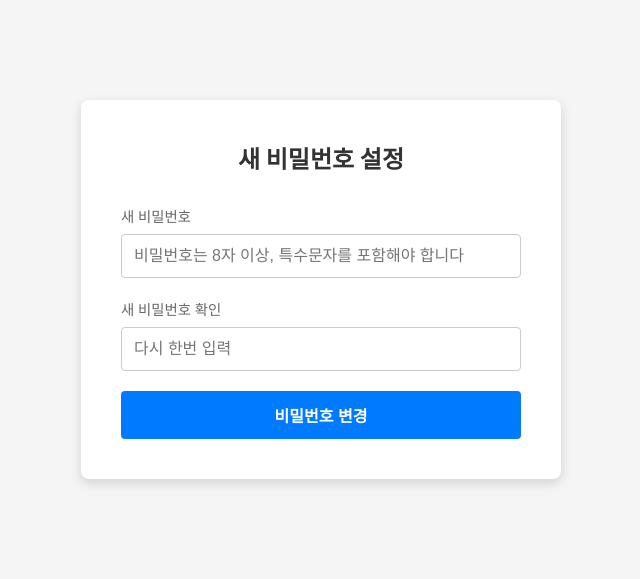
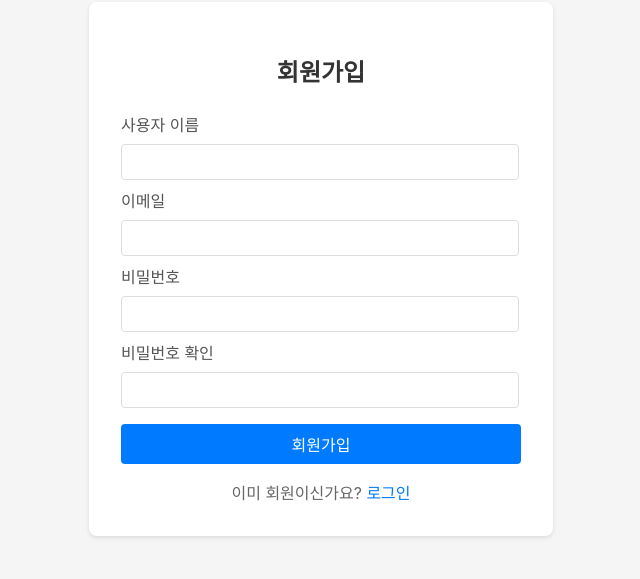
Before and after one commit to cjfwls2639/project_tBC, a React (Create React App) app: page /register in a window 1280 px wide. Shown: the part 131-710 px from the top of the page, without its empty margins (319-959 px from the left). Built offline with nearby package versions, Linux system fonts and the light colour scheme.

Commit message:
회원가입페이지정상화

```diff
--- a/src/Register.js
+++ b/src/Register.js
@@ -1,104 +1,206 @@
-import React, { useState } from 'react';
-import { useParams, useNavigate } from 'react-router-dom';
-import axios from './api/axios.js'; // axios 경로 확인
-import './styles/ResetPasswordPage.css'; // 방금 만든 CSS 파일 import
+import React, { useState } from "react";
+import { useNavigate } from "react-router-dom";
+import axios from "./api/axios.js";
+import "./styles/Register.css";
 
-const ResetPasswordPage = () => {
-  const [password, setPassword] = useState('');
-  const [confirmPassword, setConfirmPassword] = useState('');
-  const [message, setMessage] = useState('');
-  const [messageType, setMessageType] = useState(''); // 'success' 또는 'error'
-  const [isLoading, setIsLoading] = useState(false); // 로딩 상태 추가
+function Register() {
+  const navigate = useNavigate();
+  const [formData, setFormData] = useState({
+    username: "",
+    email: "",
+    password: "",
+    confirmPassword: "",
+  });
+  const [errors, setErrors] = useState({});
+  const [loading, setLoading] = useState(false);
 
-  const { token } = useParams();
-  const navigate = useNavigate();
+  const handleChange = (e) => {
+    const { name, value } = e.target;
+    setFormData((prev) => ({
+      ...prev,
+      [name]: value,
+    }));
+    if (errors[name]) {
+      setErrors((prev) => ({ ...prev, [name]: null }));
+    }
+  };
 
+  const validateForm = () => {
+    const newErrors = {};
+
+    if (!formData.username.trim()) {
+      newErrors.username = "사용자 이름은 필수입니다.";
+    }
+
+    if (!formData.email.trim()) {
+      newErrors.email = "이메일은 필수입니다.";
+    } else {
+      const emailRegex = /^[^\s@]+@[^\s@]+\.[^\s@]+$/;
+      if (!emailRegex.test(formData.email)) {
+        newErrors.email = "올바른 이메일 형식을 입력해주세요.";
+      }
+    }
+
+    if (!formData.password.trim()) {
+      newErrors.password = "비밀번호는 필수입니다.";
+    } else {
+      const specialCharRegex = /[^\w\s]/; // 간소화된 특수문자 체크
+      if (
+        formData.password.length < 8 ||
+        !specialCharRegex.test(formData.password)
+      ) {
+        newErrors.password = "비밀번호는 8자 이상, 특수문자를 포함해야 합니다.";
+      }
+    }
+
+    if (formData.password !== formData.confirmPassword) {
+      newErrors.confirmPassword = "비밀번호가 일치하지 않습니다.";
+    }
+
+    return newErrors;
+  };
+
+  // --- CHANGED: handleSubmit 함수 수정 ---
   const handleSubmit = async (e) => {
+    // async 키워드 추가
     e.preventDefault();
-    setMessageType('');
-    setMessage('');
+    const validationErrors = validateForm();
 
-    // 1. 비밀번호 일치 여부 확인 (가장 먼저)
-    if (password !== confirmPassword) {
-      setMessageType('error');
-      setMessage('비밀번호가 일치하지 않습니다.');
+    if (Object.keys(validationErrors).length > 0) {
+      setErrors(validationErrors);
       return;
     }
 
-    // 2. 회원가입 페이지의 유효성 검사 로직 적용
-    if (!password.trim()) {
-      setMessageType('error');
-      setMessage('비밀번호는 필수입니다.');
-      return;
-    }
-
-    // 정규식: 특수문자를 하나 이상 포함하는지 확인
-    const specialCharRegex = /[!@#$%^&*(),.?":{}|<>]/;
-    if (password.length < 8 || !specialCharRegex.test(password)) {
-      setMessageType('error');
-      setMessage('비밀번호는 8자 이상, 특수문자를 포함해야 합니다.');
-      return;
-    }
-
-    // 3. 모든 검사를 통과하면 API 요청 시작
-    setIsLoading(true);
+    setLoading(true); // 로딩 시작
+    setErrors({}); // 이전 에러 메시지 초기화
 
     try {
-      const response = await axios.post(`/api/reset-password/${token}`, { password });
-      setMessageType('success');
-      setMessage(response.data.message + ' 3초 후 로그인 페이지로 이동합니다.');
-      // 성공 시에는 입력 필드를 비활성화하거나 숨길 수 있습니다. (선택사항)
-      // setPassword(''); setConfirmPassword('');
-      setTimeout(() => {
-        navigate('/login');
-      }, 3000);
+      // API 호출: 백엔드 서버의 /api/register 엔드포인트로 POST 요청을 보냅니다.
+      // body에는 username, email, password를 담아 보냅니다.
+      // confirmPassword는 프론트엔드 유효성 검사에서만 필요하므로 보내지 않습니다.
+      const response = await axios.post("/api/register", {
+        username: formData.username,
+        email: formData.email,
+        password: formData.password,
+      });
+
+      // 회원가입 성공
+      console.log("회원가입 성공:", response.data);
+      alert(
+        response.data.message ||
+          "회원가입에 성공했습니다! 로그인 페이지로 이동합니다."
+      );
+
+      // 회원가입 성공 시 로그인 페이지로 이동
+      navigate("/login");
     } catch (error) {
-      setMessageType('error');
-      setMessage(error.response?.data?.error || '오류가 발생했습니다.');
+      // API 호출 실패
+      console.error("회원가입 실패:", error);
+      if (error.response) {
+        // 서버가 에러 응답을 보낸 경우 (예: 중복된 아이디)
+        // 백엔드에서 보낸 에러 메시지를 화면에 표시합니다.
+        // 예를 들어, { error: '이미 존재하는 사용자 이름 또는 이메일입니다.' }
+        const errorMessage = error.response.data.error;
+        alert(errorMessage || "회원가입 중 오류가 발생했습니다.");
+
+        // 특정 필드에 대한 에러를 표시할 수도 있습니다.
+        if (errorMessage.includes("사용자 이름")) {
+          setErrors({ username: errorMessage });
+        } else if (errorMessage.includes("이메일")) {
+          setErrors({ email: errorMessage });
+        }
+      } else {
+        // 네트워크 에러 등 서버와 통신 자체가 실패한 경우
+        alert("서버에 연결할 수 없습니다. 잠시 후 다시 시도해주세요.");
+      }
     } finally {
-      setIsLoading(false);
+      setLoading(false); // 로딩 종료
     }
   };
 
   return (
-    <div className="reset-password-container">
-      <div className="reset-password-box">
-        <h2>새 비밀번호 설정</h2>
-        <form onSubmit={handleSubmit}>
-          <div className="input-group">
-            <label htmlFor="new-password">새 비밀번호</label>
+    <div className="register-container">
+      <div className="register-box">
+        <h2>회원가입</h2>
+        <form onSubmit={handleSubmit} noValidate>
+          {" "}
+          {/* noValidate: 브라우저 기본 유효성 검사 끄기 */}
+          {/* ... 폼 입력 필드들은 기존과 동일 ... */}
+          <div className="register-form-group">
+            <label htmlFor="username">사용자 이름</label>
             <input
-              id="new-password"
-              type="password"
-              value={password}
-              onChange={(e) => setPassword(e.target.value)}
-              placeholder="비밀번호는 8자 이상, 특수문자를 포함해야 합니다"
+              type="text"
+              id="username"
+              name="username"
+              value={formData.username}
+              onChange={handleChange}
               required
             />
+            {errors.username && (
+              <div className="register-error-message">{errors.username}</div>
+            )}
           </div>
-          <div className="input-group">
-            <label htmlFor="confirm-password">새 비밀번호 확인</label>
+          <div className="register-form-group">
+            <label htmlFor="email">이메일</label>
             <input
-              id="confirm-password"
-              type="password"
-              value={confirmPassword}
-              onChange={(e) => setConfirmPassword(e.target.value)}
-              placeholder="다시 한번 입력"
+              type="email"
+              id="email"
+              name="email"
+              value={formData.email}
+              onChange={handleChange}
               required
             />
+            {errors.email && (
+              <div className="register-error-message">{errors.email}</div>
+            )}
           </div>
-          <button type="submit" className="submit-btn" disabled={isLoading}>
-            {isLoading ? '변경 중...' : '비밀번호 변경'}
+          <div className="register-form-group">
+            <label htmlFor="password">비밀번호</label>
+            <input
+              type="password"
+              id="password"
+              name="password"
+              value={formData.password}
+              onChange={handleChange}
+              required
+            />
+            {errors.password && (
+              <div className="register-error-message">{errors.password}</div>
+            )}
+          </div>
+          <div className="register-form-group">
+            <label htmlFor="confirmPassword">비밀번호 확인</label>
+            <input
+              type="password"
+              id="confirmPassword"
+              name="confirmPassword"
+              value={formData.confirmPassword}
+              onChange={handleChange}
+              required
+            />
+            {errors.confirmPassword && (
+              <div className="register-error-message">
+                {errors.confirmPassword}
+              </div>
+            )}
+          </div>
+          {/* --- CHANGED: 로딩 상태에 따라 버튼 비활성화 --- */}
+          <button type="submit" className="register-button" disabled={loading}>
+            {loading ? "가입 중..." : "회원가입"}
           </button>
         </form>
-        {message && (
-          <p className={`message-area ${messageType}`}>
-            {message}
-          </p>
-        )}
+        <div className="login-link">
+          이미 회원이신가요?{" "}
+          <button
+            className="login-link-button"
+            onClick={() => navigate("/login")}
+          >
+            로그인
+          </button>
+        </div>
       </div>
     </div>
   );
-};
+}
 
-export default ResetPasswordPage;
+export default Register;
```
